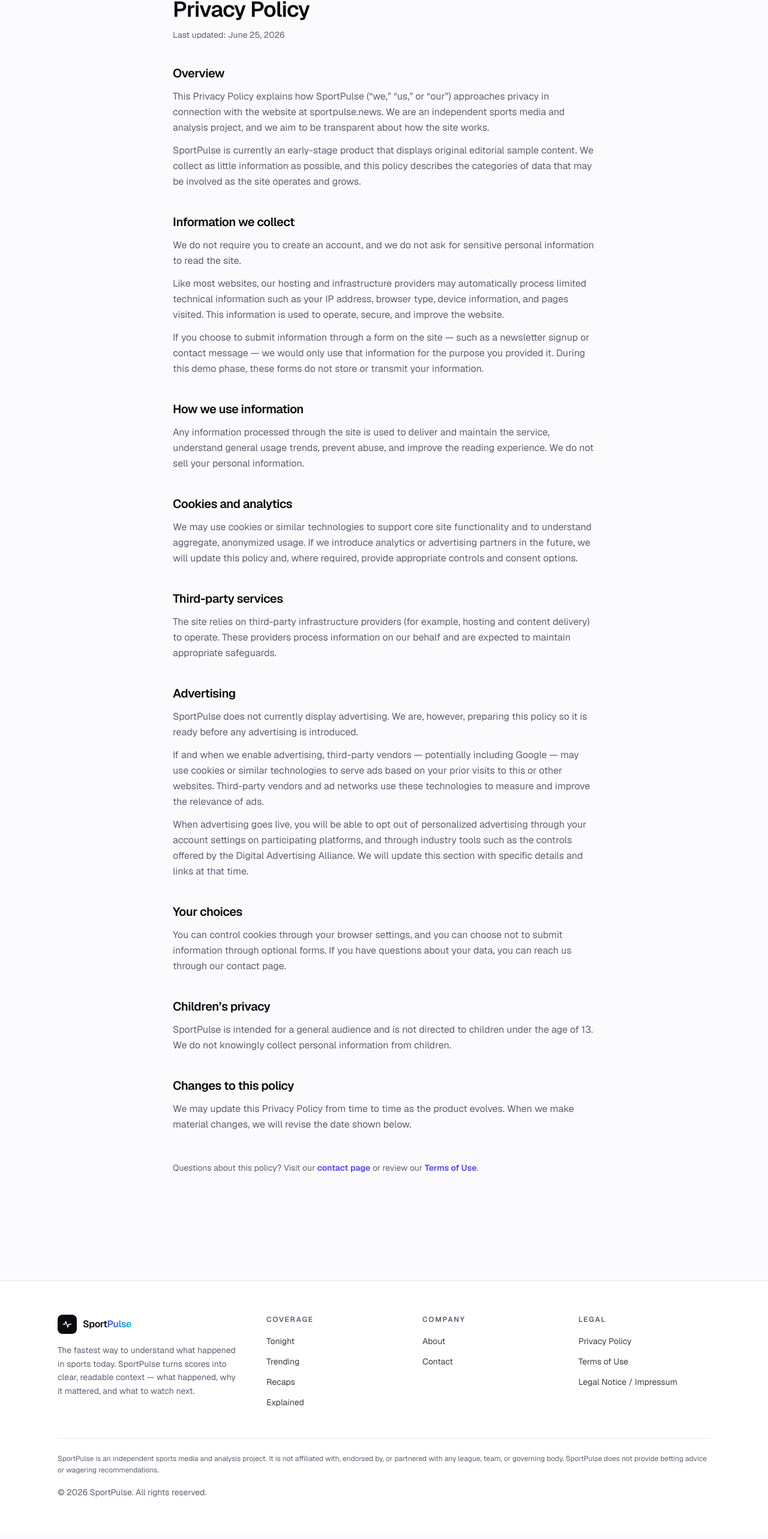
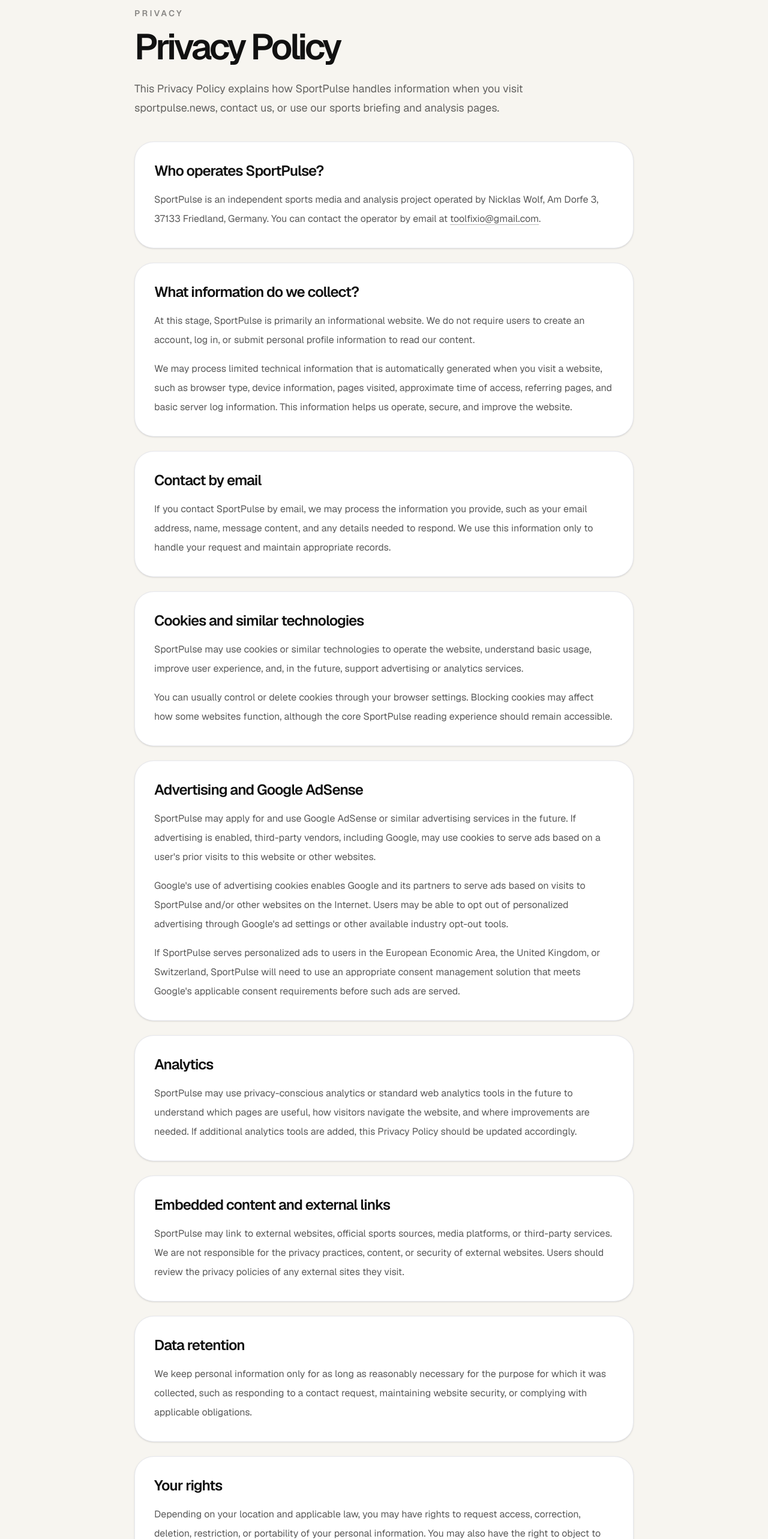
Before and after one commit to toollane/sportpulse.news, a Next.js app: page /privacy in a window 1280 px wide. Shown: the part 149-2715 px from the top of the page at 60% size. Built offline with nearby package versions, Linux system fonts and the light colour scheme.

Commit message:
Update privacy policy for AdSense readiness

```diff
--- a/app/privacy/page.tsx
+++ b/app/privacy/page.tsx
@@ -2,112 +2,243 @@
 import Link from "next/link";
 
 export const metadata: Metadata = {
-  title: "Privacy Policy",
+  title: "Privacy Policy | SportPulse",
   description:
-    "How SportPulse approaches privacy: what information we collect, how it is used, and the choices available to you as a reader.",
-  alternates: { canonical: "/privacy" },
+    "Read the SportPulse privacy policy, including information about analytics, cookies, advertising, contact data, and user privacy rights.",
 };
-
-const sections = [
-  {
-    heading: "Overview",
-    body: [
-      "This Privacy Policy explains how SportPulse (\u201cwe,\u201d \u201cus,\u201d or \u201cour\u201d) approaches privacy in connection with the website at sportpulse.news. We are an independent sports media and analysis project, and we aim to be transparent about how the site works.",
-      "SportPulse is currently an early-stage product that displays original editorial sample content. We collect as little information as possible, and this policy describes the categories of data that may be involved as the site operates and grows.",
-    ],
-  },
-  {
-    heading: "Information we collect",
-    body: [
-      "We do not require you to create an account, and we do not ask for sensitive personal information to read the site.",
-      "Like most websites, our hosting and infrastructure providers may automatically process limited technical information such as your IP address, browser type, device information, and pages visited. This information is used to operate, secure, and improve the website.",
-      "If you choose to submit information through a form on the site \u2014 such as a newsletter signup or contact message \u2014 we would only use that information for the purpose you provided it. During this demo phase, these forms do not store or transmit your information.",
-    ],
-  },
-  {
-    heading: "How we use information",
-    body: [
-      "Any information processed through the site is used to deliver and maintain the service, understand general usage trends, prevent abuse, and improve the reading experience. We do not sell your personal information.",
-    ],
-  },
-  {
-    heading: "Cookies and analytics",
-    body: [
-      "We may use cookies or similar technologies to support core site functionality and to understand aggregate, anonymized usage. If we introduce analytics or advertising partners in the future, we will update this policy and, where required, provide appropriate controls and consent options.",
-    ],
-  },
-  {
-    heading: "Third-party services",
-    body: [
-      "The site relies on third-party infrastructure providers (for example, hosting and content delivery) to operate. These providers process information on our behalf and are expected to maintain appropriate safeguards.",
-    ],
-  },
-  {
-    heading: "Advertising",
-    body: [
-      "SportPulse does not currently display advertising. We are, however, preparing this policy so it is ready before any advertising is introduced.",
-      "If and when we enable advertising, third-party vendors \u2014 potentially including Google \u2014 may use cookies or similar technologies to serve ads based on your prior visits to this or other websites. Third-party vendors and ad networks use these technologies to measure and improve the relevance of ads.",
-      "When advertising goes live, you will be able to opt out of personalized advertising through your account settings on participating platforms, and through industry tools such as the controls offered by the Digital Advertising Alliance. We will update this section with specific details and links at that time.",
-    ],
-  },
-  {
-    heading: "Your choices",
-    body: [
-      "You can control cookies through your browser settings, and you can choose not to submit information through optional forms. If you have questions about your data, you can reach us through our contact page.",
-    ],
-  },
-  {
-    heading: "Children\u2019s privacy",
-    body: [
-      "SportPulse is intended for a general audience and is not directed to children under the age of 13. We do not knowingly collect personal information from children.",
-    ],
-  },
-  {
-    heading: "Changes to this policy",
-    body: [
-      "We may update this Privacy Policy from time to time as the product evolves. When we make material changes, we will revise the date shown below.",
-    ],
-  },
-];
 
 export default function PrivacyPage() {
   return (
-    <div className="mx-auto w-full max-w-3xl px-5 py-14 sm:px-8 sm:py-20">
-      <header>
-        <h1 className="text-3xl font-semibold tracking-tight text-foreground sm:text-4xl">
-          Privacy Policy
-        </h1>
-        <p className="mt-3 text-sm text-muted">Last updated: June 25, 2026</p>
-      </header>
+    <main className="min-h-screen bg-[#f7f5f0] text-[#111111]">
+      <section className="mx-auto w-full max-w-4xl px-5 py-16 sm:px-8 lg:py-24">
+        <div className="mb-10">
+          <p className="mb-4 text-sm font-semibold uppercase tracking-[0.24em] text-black/45">
+            Privacy
+          </p>
+          <h1 className="text-5xl font-semibold tracking-[-0.07em] sm:text-6xl">
+            Privacy Policy
+          </h1>
+          <p className="mt-6 max-w-2xl text-lg leading-8 text-black/60">
+            This Privacy Policy explains how SportPulse handles information
+            when you visit sportpulse.news, contact us, or use our sports
+            briefing and analysis pages.
+          </p>
+        </div>
 
-      <div className="mt-10 space-y-10">
-        {sections.map((section) => (
-          <section key={section.heading}>
-            <h2 className="text-xl font-semibold tracking-tight text-foreground">
-              {section.heading}
+        <div className="space-y-6">
+          <section className="rounded-[2rem] border border-black/10 bg-white p-6 shadow-sm sm:p-8">
+            <h2 className="text-2xl font-semibold tracking-[-0.04em]">
+              Who operates SportPulse?
             </h2>
-            <div className="mt-3 space-y-3">
-              {section.body.map((paragraph, index) => (
-                <p key={index} className="text-sm leading-relaxed text-muted sm:text-base">
-                  {paragraph}
-                </p>
-              ))}
+            <p className="mt-4 leading-8 text-black/65">
+              SportPulse is an independent sports media and analysis project
+              operated by Nicklas Wolf, Am Dorfe 3, 37133 Friedland, Germany.
+              You can contact the operator by email at{" "}
+              <a
+                href="mailto:toolfixio@gmail.com"
+                className="underline decoration-black/25 underline-offset-4 hover:decoration-black"
+              >
+                toolfixio@gmail.com
+              </a>
+              .
+            </p>
+          </section>
+
+          <section className="rounded-[2rem] border border-black/10 bg-white p-6 shadow-sm sm:p-8">
+            <h2 className="text-2xl font-semibold tracking-[-0.04em]">
+              What information do we collect?
+            </h2>
+            <p className="mt-4 leading-8 text-black/65">
+              At this stage, SportPulse is primarily an informational website.
+              We do not require users to create an account, log in, or submit
+              personal profile information to read our content.
+            </p>
+            <p className="mt-4 leading-8 text-black/65">
+              We may process limited technical information that is automatically
+              generated when you visit a website, such as browser type, device
+              information, pages visited, approximate time of access, referring
+              pages, and basic server log information. This information helps us
+              operate, secure, and improve the website.
+            </p>
+          </section>
+
+          <section className="rounded-[2rem] border border-black/10 bg-white p-6 shadow-sm sm:p-8">
+            <h2 className="text-2xl font-semibold tracking-[-0.04em]">
+              Contact by email
+            </h2>
+            <p className="mt-4 leading-8 text-black/65">
+              If you contact SportPulse by email, we may process the information
+              you provide, such as your email address, name, message content,
+              and any details needed to respond. We use this information only to
+              handle your request and maintain appropriate records.
+            </p>
+          </section>
+
+          <section className="rounded-[2rem] border border-black/10 bg-white p-6 shadow-sm sm:p-8">
+            <h2 className="text-2xl font-semibold tracking-[-0.04em]">
+              Cookies and similar technologies
+            </h2>
+            <p className="mt-4 leading-8 text-black/65">
+              SportPulse may use cookies or similar technologies to operate the
+              website, understand basic usage, improve user experience, and, in
+              the future, support advertising or analytics services.
+            </p>
+            <p className="mt-4 leading-8 text-black/65">
+              You can usually control or delete cookies through your browser
+              settings. Blocking cookies may affect how some websites function,
+              although the core SportPulse reading experience should remain
+              accessible.
+            </p>
+          </section>
+
+          <section className="rounded-[2rem] border border-black/10 bg-white p-6 shadow-sm sm:p-8">
+            <h2 className="text-2xl font-semibold tracking-[-0.04em]">
+              Advertising and Google AdSense
+            </h2>
+            <p className="mt-4 leading-8 text-black/65">
+              SportPulse may apply for and use Google AdSense or similar
+              advertising services in the future. If advertising is enabled,
+              third-party vendors, including Google, may use cookies to serve
+              ads based on a user&apos;s prior visits to this website or other
+              websites.
+            </p>
+            <p className="mt-4 leading-8 text-black/65">
+              Google&apos;s use of advertising cookies enables Google and its
+              partners to serve ads based on visits to SportPulse and/or other
+              websites on the Internet. Users may be able to opt out of
+              personalized advertising through Google&apos;s ad settings or other
+              available industry opt-out tools.
+            </p>
+            <p className="mt-4 leading-8 text-black/65">
+              If SportPulse serves personalized ads to users in the European
+              Economic Area, the United Kingdom, or Switzerland, SportPulse will
+              need to use an appropriate consent management solution that meets
+              Google&apos;s applicable consent requirements before such ads are
+              served.
+            </p>
+          </section>
+
+          <section className="rounded-[2rem] border border-black/10 bg-white p-6 shadow-sm sm:p-8">
+            <h2 className="text-2xl font-semibold tracking-[-0.04em]">
+              Analytics
+            </h2>
+            <p className="mt-4 leading-8 text-black/65">
+              SportPulse may use privacy-conscious analytics or standard web
+              analytics tools in the future to understand which pages are useful,
+              how visitors navigate the website, and where improvements are
+              needed. If additional analytics tools are added, this Privacy
+              Policy should be updated accordingly.
+            </p>
+          </section>
+
+          <section className="rounded-[2rem] border border-black/10 bg-white p-6 shadow-sm sm:p-8">
+            <h2 className="text-2xl font-semibold tracking-[-0.04em]">
+              Embedded content and external links
+            </h2>
+            <p className="mt-4 leading-8 text-black/65">
+              SportPulse may link to external websites, official sports sources,
+              media platforms, or third-party services. We are not responsible
+              for the privacy practices, content, or security of external
+              websites. Users should review the privacy policies of any external
+              sites they visit.
+            </p>
+          </section>
+
+          <section className="rounded-[2rem] border border-black/10 bg-white p-6 shadow-sm sm:p-8">
+            <h2 className="text-2xl font-semibold tracking-[-0.04em]">
+              Data retention
+            </h2>
+            <p className="mt-4 leading-8 text-black/65">
+              We keep personal information only for as long as reasonably
+              necessary for the purpose for which it was collected, such as
+              responding to a contact request, maintaining website security, or
+              complying with applicable obligations.
+            </p>
+          </section>
+
+          <section className="rounded-[2rem] border border-black/10 bg-white p-6 shadow-sm sm:p-8">
+            <h2 className="text-2xl font-semibold tracking-[-0.04em]">
+              Your rights
+            </h2>
+            <p className="mt-4 leading-8 text-black/65">
+              Depending on your location and applicable law, you may have rights
+              to request access, correction, deletion, restriction, or
+              portability of your personal information. You may also have the
+              right to object to certain processing.
+            </p>
+            <p className="mt-4 leading-8 text-black/65">
+              To make a privacy-related request, contact us at{" "}
+              <a
+                href="mailto:toolfixio@gmail.com"
+                className="underline decoration-black/25 underline-offset-4 hover:decoration-black"
+              >
+                toolfixio@gmail.com
+              </a>
+              .
+            </p>
+          </section>
+
+          <section className="rounded-[2rem] border border-black/10 bg-white p-6 shadow-sm sm:p-8">
+            <h2 className="text-2xl font-semibold tracking-[-0.04em]">
+              Children&apos;s privacy
+            </h2>
+            <p className="mt-4 leading-8 text-black/65">
+              SportPulse is intended for a general audience and is not designed
+              for children. We do not knowingly collect personal information
+              from children.
+            </p>
+          </section>
+
+          <section className="rounded-[2rem] border border-black/10 bg-white p-6 shadow-sm sm:p-8">
+            <h2 className="text-2xl font-semibold tracking-[-0.04em]">
+              Changes to this Privacy Policy
+            </h2>
+            <p className="mt-4 leading-8 text-black/65">
+              We may update this Privacy Policy as SportPulse develops, adds new
+              features, introduces analytics, or enables advertising. The latest
+              version will be published on this page.
+            </p>
+          </section>
+
+          <section className="rounded-[2rem] border border-black/10 bg-white p-6 shadow-sm sm:p-8">
+            <h2 className="text-2xl font-semibold tracking-[-0.04em]">
+              Related pages
+            </h2>
+            <div className="mt-5 grid gap-3 sm:grid-cols-2">
+              <Link
+                href="/terms"
+                className="rounded-2xl border border-black/10 p-4 text-sm font-medium transition hover:bg-black hover:text-white"
+              >
+                Terms of Use
+              </Link>
+              <Link
+                href="/impressum"
+                className="rounded-2xl border border-black/10 p-4 text-sm font-medium transition hover:bg-black hover:text-white"
+              >
+                Legal Notice / Impressum
+              </Link>
+              <Link
+                href="/contact"
+                className="rounded-2xl border border-black/10 p-4 text-sm font-medium transition hover:bg-black hover:text-white"
+              >
+                Contact
+              </Link>
+              <Link
+                href="/about"
+                className="rounded-2xl border border-black/10 p-4 text-sm font-medium transition hover:bg-black hover:text-white"
+              >
+                About SportPulse
+              </Link>
             </div>
           </section>
-        ))}
-      </div>
 
-      <p className="mt-12 text-sm leading-relaxed text-muted">
-        Questions about this policy? Visit our{" "}
-        <Link href="/contact" className="font-semibold text-accent hover:text-accent-strong">
-          contact page
-        </Link>{" "}
-        or review our{" "}
-        <Link href="/terms" className="font-semibold text-accent hover:text-accent-strong">
-          Terms of Use
-        </Link>
-        .
-      </p>
-    </div>
+          <p className="pt-4 text-sm leading-6 text-black/45">
+            Last updated: June 26, 2026. This Privacy Policy should be reviewed
+            before enabling advertising, analytics, newsletter tools, or other
+            third-party services.
+          </p>
+        </div>
+      </section>
+    </main>
   );
 }
```
